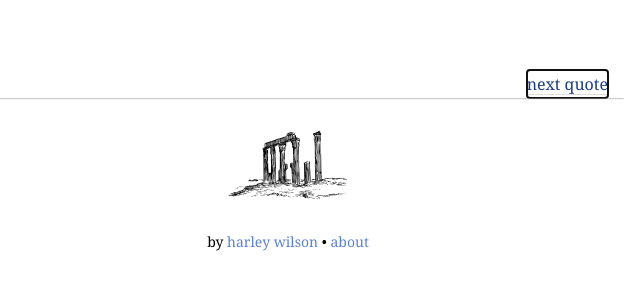
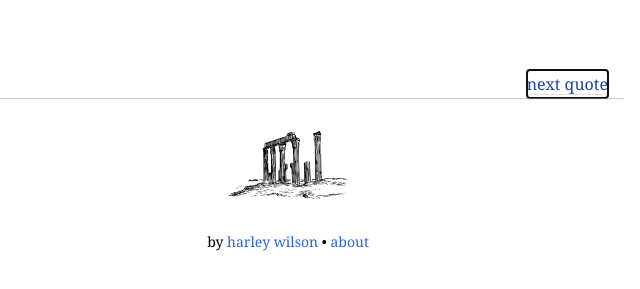
Before and after one commit to harleyjwilson/the-stoa, a plain HTML site: page index.html in a window 1280 px wide. Both pictures are taken after a click on the button "next quote". Shown: the part 471-760 px from the top of the page, 352-992 px from the left. Drawn offline with Linux system fonts and the light colour scheme.

Commit message:
Improve lighthouse score

```diff
--- a/css/style.css
+++ b/css/style.css
@@ -74,6 +74,11 @@ small,
 
 /* Styles */
 
+:root {
+    --link-color: #2563eb;
+    --link-highlight: #1e40af;
+}
+
 html,
 body {
     height: 100%;
@@ -90,14 +95,14 @@ main {
 
 a,
 a:visited {
-    color: #5b80d0;
+    color: var(--link-color);
     display: inline-block;
     text-decoration: none;
 }
 
 a:hover,
 a:active {
-    color: #1d3c7f;
+    color: var(--link-highlight);
     text-decoration: underline;
     text-decoration-thickness: 1px;
     text-underline-position: under;
@@ -134,14 +139,14 @@ hr {
     all: unset;
     cursor: pointer;
     float: right;
-    color: #5b80d0;
+    color: var(--link-color);
     text-decoration: none;
 }
 
 #button-refresh:focus,
 #button-refresh:active,
 #button-refresh:hover {
-    color: #1d3c7f;
+    color: var(--link-highlight);
     text-decoration: underline;
     text-decoration-thickness: 1px;
     text-underline-position: under;
--- a/index.html
+++ b/index.html
@@ -5,6 +5,7 @@
     <meta charset="UTF-8" />
     <meta http-equiv="X-UA-Compatible" content="IE=edge" />
     <meta name="viewport" content="width=device-width, initial-scale=1.0" />
+    <meta name="description" content="Stoicism quote generator.">
     <script type="module" src="js/script.js"></script>
     <link rel="stylesheet" type="text/css" href="css/style.css" />
     <title>The Stoa</title>
```
